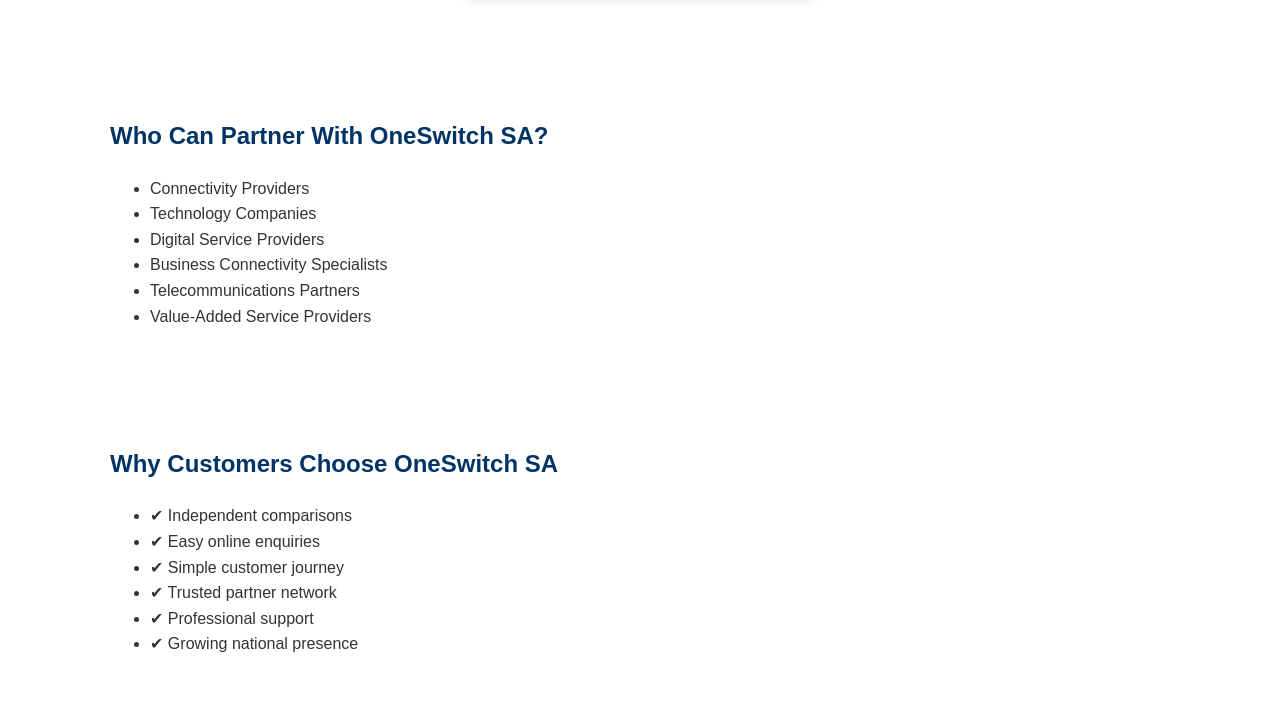
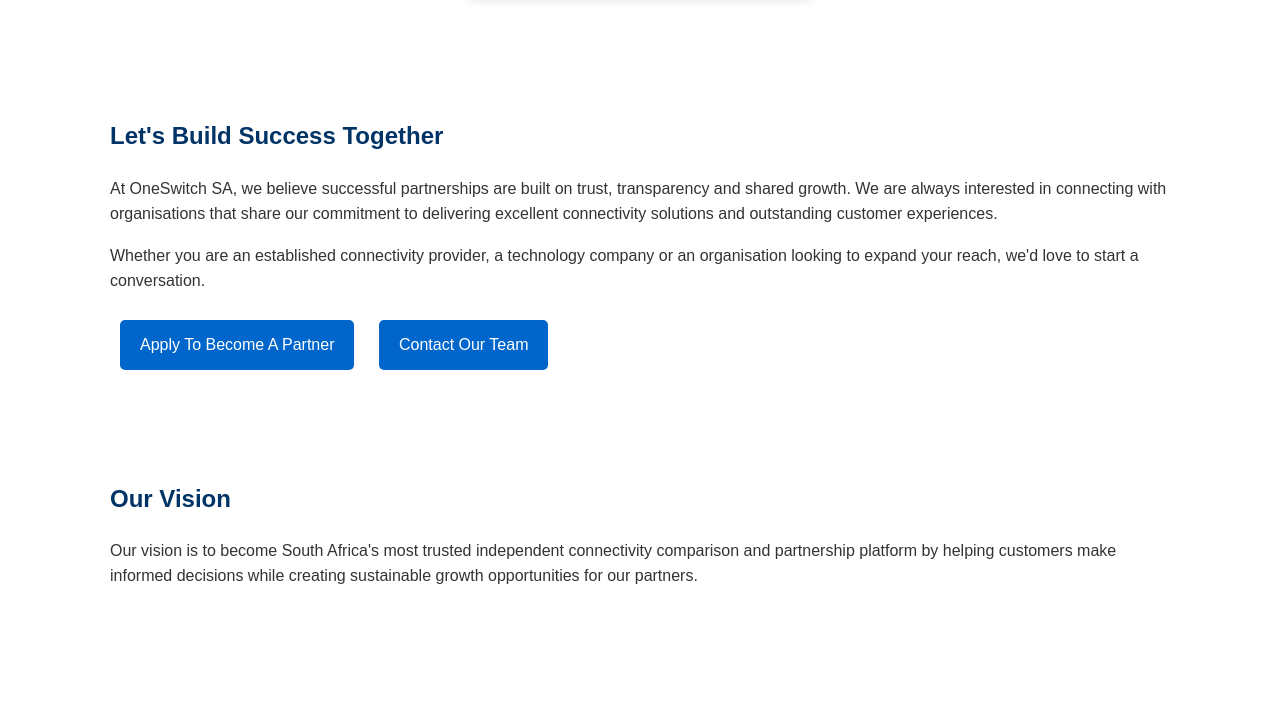
Before and after one commit to buk73/oneswitchsa, a plain HTML site: page isp-partners.html in a window 1280 px wide. Shown: the part 3221-3923 px from the top of the page. Drawn offline with Linux system fonts and the light colour scheme.

Commit message:
Completed ISP Partners page redesign
Completed a full redesign of the ISP Partners page with professional provider-neutral content, improved SEO, enhanced partnership messaging, a structured partnership process, clear calls to action, updated footer content and Google AdSense compatibility. The page now presents OneSwitch SA as a trusted independent connectivity platform ready for future business partnerships.

```diff
--- a/isp-partners.html
+++ b/isp-partners.html
@@ -190,7 +190,37 @@
     </div>
 
 </section>
+<section>
 
+    <h2>Let's Build Success Together</h2>
+
+    <p>
+        At OneSwitch SA, we believe successful partnerships are built on trust, transparency and shared growth. We are always interested in connecting with organisations that share our commitment to delivering excellent connectivity solutions and outstanding customer experiences.
+    </p>
+
+    <p>
+        Whether you are an established connectivity provider, a technology company or an organisation looking to expand your reach, we'd love to start a conversation.
+    </p>
+
+    <a class="button" href="partner-application.html">
+        Apply To Become A Partner
+    </a>
+
+    <a class="button" href="contact.html">
+        Contact Our Team
+    </a>
+
+</section>
+
+<section>
+
+    <h2>Our Vision</h2>
+
+    <p>
+        Our vision is to become South Africa's most trusted independent connectivity comparison and partnership platform by helping customers make informed decisions while creating sustainable growth opportunities for our partners.
+    </p>
+
+</section>
 <section>
 
     <h2>Who Can Partner With OneSwitch SA?</h2>
@@ -372,42 +402,28 @@ Contact Partnership Team
 
 <footer>
 
-
     <h3>OneSwitch SA</h3>
 
     <p>
-Helping South Africans compare fibre deals and connect with trusted providers.
+        Connecting South Africans with trusted internet and connectivity solutions.
     </p>
-
 
     <p>
         📧 oneswitchsa@gmail.com
     </p>
 
+    <p>
+        <a href="privacy.html">Privacy Policy</a> |
+        <a href="terms.html">Terms &amp; Conditions</a> |
+        <a href="contact.html">Contact Us</a>
+    </p>
 
     <p>
-
-<a href="privacy.html">Privacy Policy</a> |
-
-<a href="terms.html">Terms & Conditions</a> |
-
-<a href="contact.html">Contact Us</a>
-
+        &copy; 2026 OneSwitch SA. All Rights Reserved.
     </p>
 
-
-<p>
-© 2026 OneSwitch SA. All Rights Reserved.
-</p>
-
-
 </footer>
-
-
 
 </body>
 
 </html>
-</body>
-
-</html>
```
Lines whose indentation alone changed are shown as unchanged.
